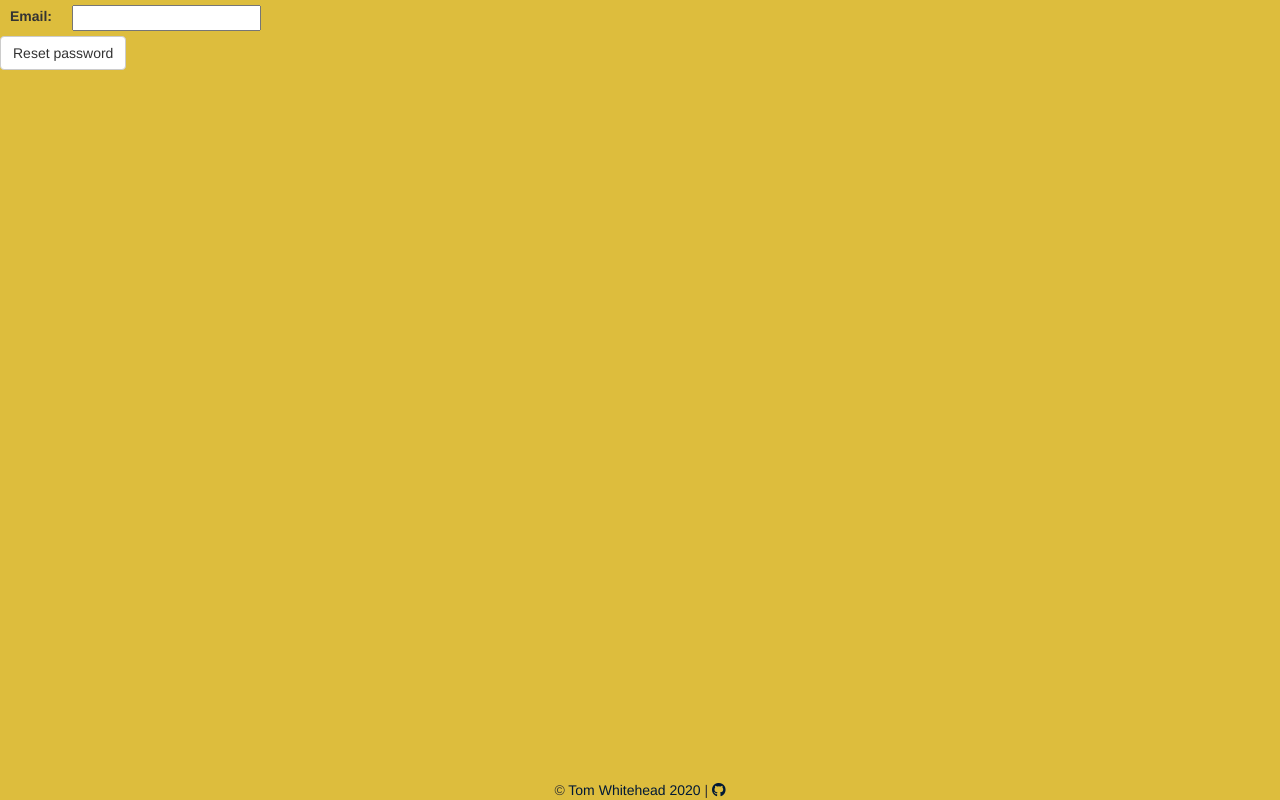
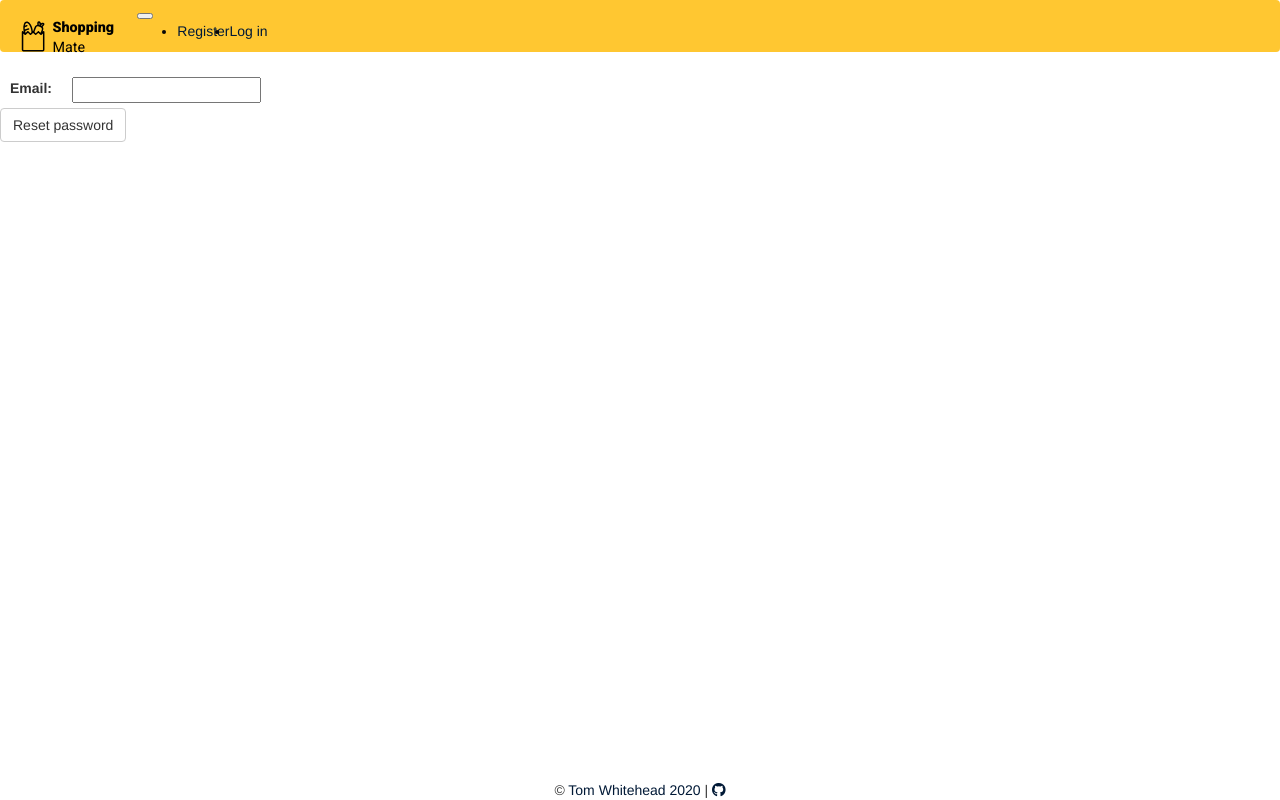
Before and after one commit to twhi/shopping-list, a Django app: page /accounts/password_reset/ in a window 1280 px wide. Run offline with Django 3.2, Linux system fonts and the light colour scheme; some libraries are stand-ins or nearby versions.

Commit message:
started to sort out website layout

```diff
--- a/ShoppingList/static/base_static/base.css
+++ b/ShoppingList/static/base_static/base.css
@@ -1,8 +1,15 @@
+/* Theme colours
+yellow #ffc731
+black #080708
+blue #3772ff
+pink/red #df2935
+grey/white #e6e8e6 */
+
 .page {
     display: flex;
     min-height: 100vh;
     flex-direction: column;
-    background-color: #ddbd3d;
+    background: rgb(255, 255, 255);
 }
 
 p,
@@ -23,6 +30,14 @@ h4 {
     font-weight: 100;
     /* text-transform: uppercase; */
     font-family: 'Lato', sans-serif;
+}
+
+nav {
+    background-color: #ffc731;
+}
+
+.nav-item {
+    color: #080708;
 }
 
 .page-content {
--- a/ShoppingList/templates/base.html
+++ b/ShoppingList/templates/base.html
@@ -10,7 +10,7 @@
     <link rel="shortcut icon" type="image/png" href="{% static 'base_static/favicon.png' %}" />
     <link rel="stylesheet" href="{% static 'base_static/bootstrap/css/bootstrap.min.css' %}">
     <link rel="stylesheet" type="text/css" href="{% static 'base_static/base.css' %}">
-    <link href="https://fonts.googleapis.com/css?family=Lato|Staatliches&display=swap" rel="stylesheet">
+    <link href="https://fonts.googleapis.com/css2?family=Roboto:wght@100;400;900&display=swap" rel="stylesheet">
 
     {% block styles %}
     {% endblock styles %}
@@ -18,12 +18,50 @@
 
 <body class="page">
 
+    <!-- Navbar Start -->
+    <nav class="navbar navbar-expand-lg navbar-dark navbar-custom">
+        <a class="navbar-brand" href="{% url 'home' %}">{% include 'logo.html' %}</a>
+        <button class="navbar-toggler" type="button" data-toggle="collapse" data-target="#navbarSupportedContent" aria-controls="navbarSupportedContent" aria-expanded="false" aria-label="Toggle navigation">
+            <span class="navbar-toggler-icon"></span>
+        </button>
+        <div class="collapse navbar-collapse" id="navbarSupportedContent">
+            <ul class="navbar-nav ml-auto">
+
+                {% if user.is_authenticated %}
+                <li class="nav-item">
+                    <p>Logged in as {{ user.email }} <a href="{% url 'logout' %}?next={{ request.path }}">(Log out)</a></p>
+                </li>
+                {% else %}
+                <li class="nav-item">
+                    <a href="{% url 'registration' %}?next={{ request.path }}">Register</a>
+                </li>
+                <li class="nav-item">
+                    <a href="{% url 'login' %}?next={{ request.path }}">Log in</a>
+                </li>
+                {% endif %}
+
+                {% comment %} <li class="nav-item">
+                    <a class="nav-link" href="#">Register</a>
+                </li>
+                <li class="nav-item">
+                    <a class="nav-link" href="#">Login</a>
+                </li>
+
+                {% if request.session.username %}
+                <li class="nav-item">You're currently logged in as {{ request.session.email }}</li>
+                {% endif %} {% endcomment %}
+
+            </ul>
+
+        </div>
+    </nav>
+    <!-- Navbar End -->
+
+
     <main class="page-content" role="main">
-
         <section class="content">
             {% block content %}{% endblock content %}
         </section>
-
     </main>
     {% include 'footer.html' %}
 
--- /dev/null
+++ b/ShoppingList/templates/logo.html
@@ -0,0 +1,46 @@
+<svg class="brand-logo-svg" version="1.1" xmlns="http://www.w3.org/2000/svg" xmlns:xlink="http://www.w3.org/1999/xlink" x="0px" y="0px" height="40.667px" viewBox="-59.693 163.445 300 114.667" enable-background="new -59.693 163.445 300 114.667" xml:space="preserve">
+    <g id="Layer_1">
+        <g id="Layer_1_1_">
+            <path d="M16.971,206.526c-0.47,0.362-0.904,0.759-1.352,1.143c0.177-1.459,0.605-2.693,1.095-3.908
+			c1.254-3.142,1.142-6.167-0.823-8.987c-0.582-0.833-0.395-1.216,0.353-1.772c1.875-1.406,3.471-3.076,4.149-5.408
+			c0.72-2.478-1.044-4.983-3.606-5.173c-1.652-0.122-3.324-0.022-4.667,0.99c-1.425,1.079-1.787,0.489-2.175-0.886
+			c-0.421-1.496-1.365-2.698-2.623-3.656c-2.277-1.741-5.157-1.023-6.407,1.571c-1.076,2.223-0.767,4.521-0.421,6.804
+			c0.125,0.835-0.06,1.094-0.826,1.29c-3.258,0.822-5.406,2.9-6.594,6.009c-1.316,3.434-2.613,6.874-3.917,10.309
+			c-0.105,0.273-0.189,0.563-0.332,0.815c-0.15,0.271-0.411,0.479-0.727,0.389c-0.296-0.086-0.417-0.344-0.444-0.679
+			c-0.073-0.832-0.157-1.665-0.303-2.482c-1.273-7.221-3.593-14.007-8.617-19.547c-5.601-6.173-12.988-5.82-16.239,2.743
+			c-1.719,4.529-2.096,9.263-1.56,14.088c0.289,2.636,0.75,5.235,1.348,8.177c-0.821-0.68-1.388-1.129-1.927-1.602
+			c-1.546-1.347-3.14-0.83-3.598,1.152c-0.148,0.637-0.181,1.263-0.181,1.906c0,3.996,0,7.996,0,11.993
+			c0,11.893-0.005,23.789,0.011,35.679c0.002,2.219,0.273,4.36,2.619,5.5c1.244,0.6,2.566,0.657,3.896,0.657
+			c16.926,0,33.854,0,50.783,0c0.444,0,0.889,0.002,1.332-0.026c3.667-0.257,5.318-1.993,5.318-5.685
+			c0.01-16.238,0.003-32.472,0.003-48.709c0-0.594-0.003-1.176-0.23-1.746C19.697,205.956,18.258,205.529,16.971,206.526z
+			 M10.763,190.305c1.03-1.667,2.336-3.032,4.231-3.711c0.362-0.126,0.858-0.254,1.122,0.064c0.313,0.382-0.125,0.72-0.335,1.019
+			c-0.98,1.392-2.333,2.37-3.715,3.315c-0.197,0.135-0.438,0.197-0.608,0.27C10.96,191.067,10.315,191.021,10.763,190.305z
+			 M4.949,182.148c1.76,1.903,1.803,4.15,1.385,6.49c-0.142,0.798-0.658,0.65-1.06,0.272C4.398,188.089,4.172,183.247,4.949,182.148
+			z M-6.457,205.062c1.093-2.945,2.182-5.89,3.308-8.823c1.365-3.562,4.004-4.633,7.562-3.17c1.629,0.666,3.298,1.242,4.956,1.843
+			c2.589,0.939,3.98,2.637,3.998,5.091c-0.076,1.84-1.087,3.578-1.738,5.421c-0.493,1.381-1.056,2.741-1.526,4.127
+			c-0.366,1.069-0.728,1.417-1.653,0.408c-0.991-1.088-2.125-2.049-3.202-3.058c-1.227-1.157-2.378-1.187-3.612-0.021
+			c-1.583,1.487-3.156,2.982-4.657,4.545c-0.73,0.763-1.208,0.691-1.929-0.006C-7.783,208.693-7.813,208.711-6.457,205.062z
+			 M-33.528,194.739c1.428-0.926,3.026-1.377,4.616-1.882c1.441-0.456,2.074-1.338,1.708-2.606
+			c-0.362-1.287-1.379-1.512-2.573-1.355c-1.238,0.17-2.362,0.665-3.518,1.076c-0.312,0.112-0.661,0.365-0.951,0.101
+			c-0.303-0.273-0.059-0.661,0.029-0.974c0.455-1.563,1.001-3.083,2.12-4.33c1.447-1.612,2.958-1.94,4.89-0.946
+			c2.941,1.515,4.676,4.158,6.204,6.935c2.983,5.435,4.362,11.335,4.85,17.471c0.099,1.22-1.293,3.268-2.442,3.727
+			c-0.645,0.259-0.892-0.246-1.217-0.555c-1.428-1.356-2.84-2.733-4.254-4.108c-1.745-1.698-2.648-1.718-4.364-0.078
+			c-0.998,0.954-2.037,1.864-2.978,2.871c-0.879,0.943-1.23,0.626-1.485-0.437c-0.21-0.856-0.447-1.717-0.773-2.532
+			c-0.443-1.108-0.022-1.718,0.972-2.183c2.54-1.193,5.167-2.134,7.924-2.683c0.434-0.088,0.865-0.213,1.276-0.371
+			c1.152-0.438,1.59-1.338,1.319-2.483c-0.286-1.212-1.23-1.633-2.381-1.427c-3.101,0.566-6.115,1.473-8.96,2.807
+			c-1.112,0.523-1.375,0.189-1.451-0.817c-0.06-0.736-0.138-1.47-0.21-2.205C-35.43,196.3-34.654,195.468-33.528,194.739z
+			 M14.583,259.533c-17.367-0.025-34.735-0.021-52.099-0.005c-1.096,0.005-1.56-0.319-1.557-1.532
+			c0.036-14.455,0.017-28.911,0.026-43.366c0-0.374-0.201-0.889,0.201-1.09c0.523-0.254,0.727,0.351,1.037,0.621
+			c0.77,0.685,1.494,1.422,2.271,2.106c1.382,1.224,2.304,1.221,3.689-0.078c1.546-1.444,3.074-2.918,4.563-4.424
+			c0.618-0.626,1.037-0.807,1.757-0.073c1.554,1.573,3.212,3.048,4.827,4.562c1.343,1.251,2.367,1.24,3.71-0.047
+			c1.486-1.431,3.017-2.83,4.445-4.325c0.819-0.864,1.457-0.762,2.218-0.01c1.335,1.316,2.697,2.601,4.03,3.914
+			c1.902,1.874,2.67,1.881,4.545,0.064c1.451-1.402,2.979-2.723,4.396-4.155c0.718-0.72,1.159-0.569,1.8,0.081
+			c1.481,1.514,3.031,2.955,4.563,4.421c1.314,1.25,2.241,1.314,3.587,0.155c1.185-1.017,2.307-2.113,3.781-3.47
+			c0,0.883,0,1.355,0,1.83c0,14.308-0.023,28.615,0.029,42.92C16.409,259.064,15.971,259.537,14.583,259.533z" />
+        </g>
+        <text transform="matrix(1 0 0 1 43.2581 208.1699)" font-weight="bold" font-family="'Roboto'" font-size="40.4343">Shopping</text>
+        <text transform="matrix(1 0 0 1 43.2581 263.6929)" font-family="'Roboto'" font-size="40.4343">Mate</text>
+    </g>
+    <g id="Layer_2">
+    </g>
+</svg>
--- a/app/templates/new_list.html
+++ b/app/templates/new_list.html
@@ -2,12 +2,6 @@
 {% load static %}}
 
 {% block content %}
-    {% if user.is_authenticated %}
-        <p>Logged in as {{ user.email }} <a href="{% url 'logout' %}?next={{ request.path }}">(Log out)</a></p>
-    {% else %}
-        <a href="{% url 'login' %}?next={{ request.path }}">Click here to log in</a>
-        <a href="{% url 'registration' %}?next={{ request.path }}">Register</a>
-    {% endif %}
 
     <h1>Create New List</h1>
     <form method="post">
```
Also changed, not shown: app/templates/detail.html (+3 -10 lines), app/templates/index.html (+2 -5 lines), static/base_static/base.css (+72 -22 lines), static/base_static/shopping-mate-brand.svg (added).
